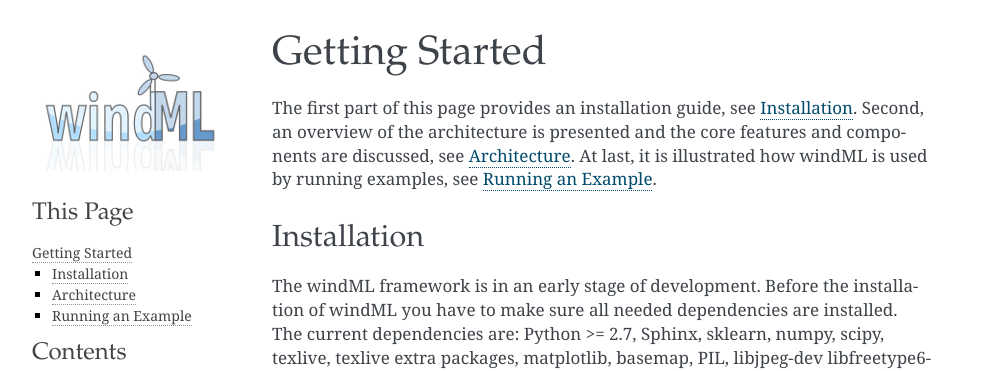
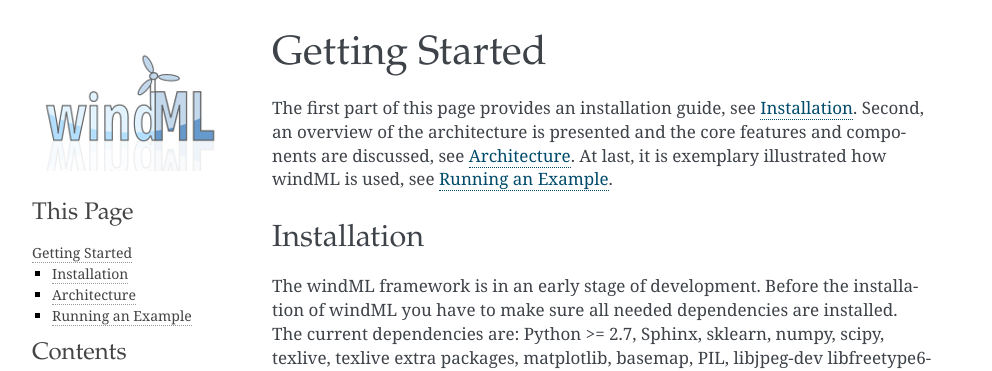
Before and after one commit to cigroup-ol/windml, a Sphinx documentation site: the page built from doc/gettingstarted.rst, in a window 1280 px wide. Shown: the top 371 px of the page, without its empty margins (148-1140 px from the left). Built offline with Sphinx 7.4.7, drawn with Linux system fonts in a browser that asks for light colours; formulas are drawn with MathJax 3.

Commit message:
getting started

```diff
--- a/doc/gettingstarted.rst
+++ b/doc/gettingstarted.rst
@@ -6,7 +6,7 @@ Getting Started
 The first part of this page provides an installation guide, see :ref:`installation`.
 Second, an overview of the architecture is presented and the core
 features and components are discussed, see :ref:`architecture`. At last,
-it is illustrated how windML is used by running examples, see :ref:`runningexample`.
+it is exemplary illustrated how windML is used, see :ref:`runningexample`.
 
 .. _installation:
 
```
